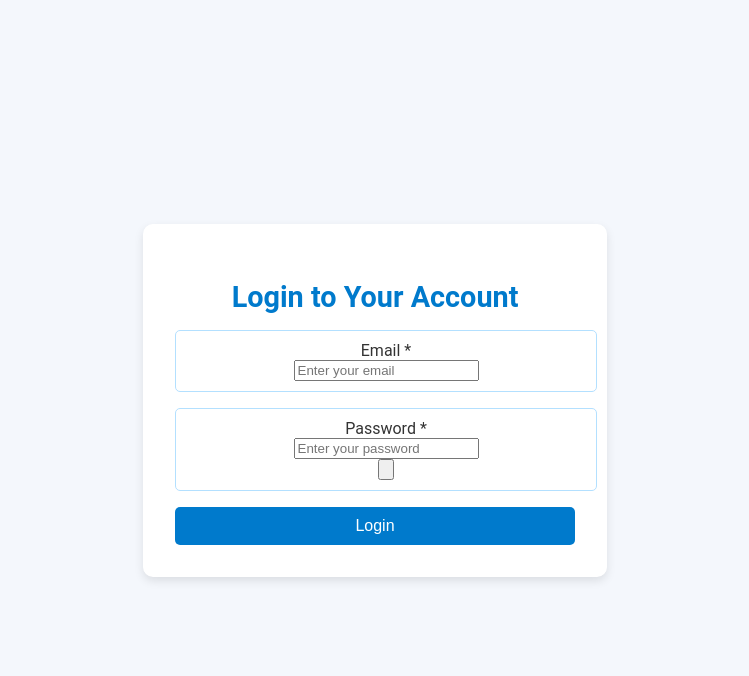
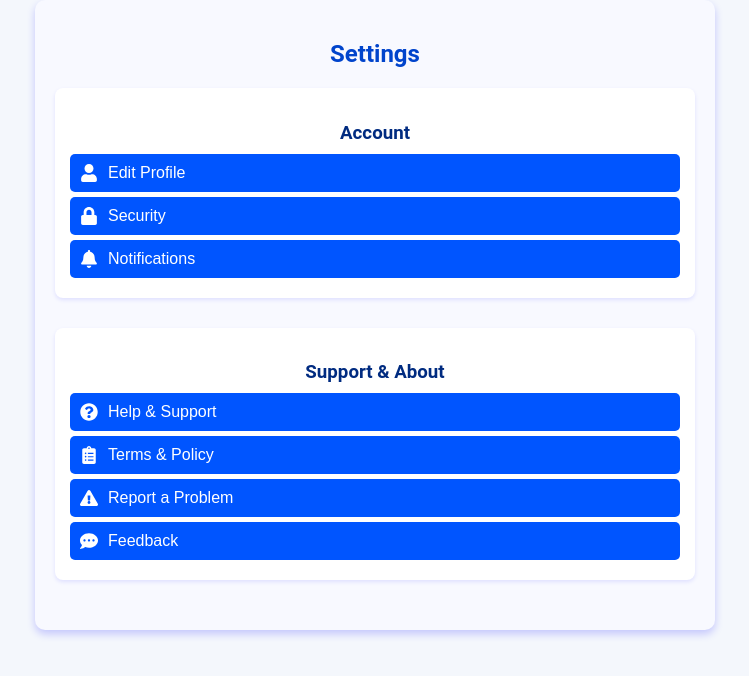
Before and after one commit to vinit-codes/LivTrack-client, a React (Create React App) app in the folder livtrack-frontend/: page /setting in a window 1280 px wide. Before the commit this address led to /login. Shown: the top 676 px of the page, without its empty margins (265-1014 px from the left). Built offline with nearby package versions, Linux system fonts and the light colour scheme; no server answers.

Commit message:
all pages created

```diff
--- a/livtrack-frontend/package.json
+++ b/livtrack-frontend/package.json
@@ -11,6 +11,7 @@
     "cra-template": "1.2.0",
     "react": "^19.0.0",
     "react-dom": "^19.0.0",
+    "react-icons": "^5.4.0",
     "react-router-dom": "^7.1.3",
     "react-scripts": "5.0.1",
     "recharts": "^2.15.1",
--- a/livtrack-frontend/src/App.js
+++ b/livtrack-frontend/src/App.js
@@ -4,7 +4,9 @@ import { AuthProvider } from "./contexts/AuthContext";
 import ProtectedRoute from "./components/ProtectedRoute";
 import Login from "./pages/Login";
 import Profile from "./pages/Profile";
+import Reports from "./pages/reports";
 import Dashboard from "./pages/DashBoard";
+import Settings from "./pages/setting";
 
 function App() {
   return (
@@ -23,6 +25,8 @@ function App() {
             />
             <Route path="*" element={<Navigate to="/dashboard" />} />
             <Route path="/profile" element={<Profile />} />
+            <Route path="/reports" element={<Reports />} />
+            <Route path="/setting" element={<Settings />} />
           </Routes>
         </BrowserRouter>
       </AuthProvider>
--- a/livtrack-frontend/src/pages/DashBoard.js
+++ b/livtrack-frontend/src/pages/DashBoard.js
@@ -1,73 +1,3 @@
-// import { useState, useEffect } from "react";
-// import axios from "axios";
-// import { useAuth } from "../contexts/AuthContext";
-// import { fetchMetrics } from "../services/metrics";
-// import { LineChart, Line, XAxis, YAxis, Tooltip } from "recharts";
-// import { Button, FileInput } from "@mantine/core";
-
-// const API_URL = process.env.REACT_APP_API_URL;
-
-// export default function Dashboard() {
-//   const [metrics, setMetrics] = useState([]);
-//   const { logout } = useAuth();
-
-//   useEffect(() => {
-//     const loadData = async () => {
-//       try {
-//         const data = await fetchMetrics();
-//         setMetrics(data);
-//       } catch (error) {
-//         console.error("Failed to load metrics:", error);
-//       }
-//     };
-//     loadData();
-//   }, []);
-
-//   const handleOCRUpload = async (file) => {
-//     if (!file) return; // Ensure a file is selected
-
-//     const formData = new FormData();
-//     formData.append("file", file);
-
-//     try {
-//       const response = await axios.post(`${API_URL}/api/v1/ocr`, formData, {
-//         headers: {
-//           Authorization: `Bearer ${localStorage.getItem("token")}`,
-//           "Content-Type": "multipart/form-data",
-//         },
-//       });
-
-//       setMetrics((prevMetrics) => [...prevMetrics, response.data]); // Proper state update
-//     } catch (error) {
-//       console.error("OCR upload failed:", error);
-//     }
-//   };
-
-//   return (
-//     <div>
-//       <Button onClick={logout} style={{ float: "right" }}>
-//         Logout
-//       </Button>
-//       <h1>Health Dashboard</h1>
-
-//       <FileInput
-//         label="Upload Medical Report"
-//         onChange={(file) => handleOCRUpload(file)}
-//         accept=".pdf,.png,.jpg"
-//       />
-
-//       <LineChart width={600} height={300} data={metrics}>
-//         <XAxis dataKey="date" />
-//         <YAxis />
-//         <Tooltip />
-//         <Line type="monotone" dataKey="cholesterol" stroke="#8884d8" />
-//         <Line type="monotone" dataKey="glucose" stroke="#82ca9d" />
-//       </LineChart>
-//     </div>
-//   );
-// }
-////////
-
 import { useState, useEffect } from "react";
 import axios from "axios";
 import { useAuth } from "../contexts/AuthContext";
@@ -139,7 +69,7 @@ export default function Dashboard() {
         <button onClick={() => navigate("/home")}>🏠 Home</button>
         <button onClick={() => navigate("/Profile")}>👤 Profile</button>
         <button onClick={() => navigate("/reports")}>📄 Reports</button>
-        <button onClick={() => navigate("/settings")}>⚙️ Settings</button>
+        <button onClick={() => navigate("/setting")}>⚙️ Settings</button>
       </div>
     </div>
   );
--- a/livtrack-frontend/src/pages/reports.js
+++ b/livtrack-frontend/src/pages/reports.js
@@ -0,0 +1,77 @@
+import React, { useState, useEffect } from "react";
+import "../styles/reports.css";
+import axios from "axios";
+
+const API_URL = process.env.REACT_APP_API_URL;
+
+const Reports = () => {
+  const [reports, setReports] = useState([]);
+  const [sortOrder, setSortOrder] = useState("newest");
+
+  useEffect(() => {
+    const fetchReports = async () => {
+      try {
+        const response = await axios.get(`${API_URL}/api/v1/reports`, {
+          headers: {
+            Authorization: `Bearer ${localStorage.getItem("token")}`,
+          },
+        });
+        setReports(response.data);
+      } catch (error) {
+        console.error("Failed to fetch reports:", error);
+      }
+    };
+
+    fetchReports();
+  }, []);
+
+  const sortReports = () => {
+    const sorted = [...reports].sort((a, b) => {
+      return sortOrder === "newest"
+        ? new Date(b.date) - new Date(a.date)
+        : new Date(a.date) - new Date(b.date);
+    });
+    setReports(sorted);
+  };
+
+  useEffect(() => {
+    sortReports();
+  }, [sortOrder]);
+
+  return (
+    <div className="reports-container">
+      <h1 className="reports-title">Your Medical Reports</h1>
+
+      <div className="reports-header">
+        <label>Sort by Date:</label>
+        <select
+          value={sortOrder}
+          onChange={(e) => setSortOrder(e.target.value)}
+          className="sort-dropdown"
+        >
+          <option value="newest">Newest First</option>
+          <option value="oldest">Oldest First</option>
+        </select>
+      </div>
+
+      <div className="reports-list">
+        {reports.length > 0 ? (
+          reports.map((report) => (
+            <div key={report.id} className="report-card">
+              <h3>{report.title}</h3>
+              <p>
+                <strong>Date:</strong>{" "}
+                {new Date(report.date).toLocaleDateString()}
+              </p>
+              <button className="view-report-btn">View Report</button>
+            </div>
+          ))
+        ) : (
+          <p className="no-reports">No reports available.</p>
+        )}
+      </div>
+    </div>
+  );
+};
+
+export default Reports;
--- a/livtrack-frontend/src/pages/setting.js
+++ b/livtrack-frontend/src/pages/setting.js
@@ -0,0 +1,52 @@
+import React from "react";
+import "../styles/setting.css";
+import {
+  FaUser,
+  FaLock,
+  FaBell,
+  FaQuestionCircle,
+  FaClipboardList,
+  FaExclamationTriangle,
+  FaCommentDots,
+} from "react-icons/fa";
+
+const Settings = () => {
+  return (
+    <div className="settings-container">
+      <h2>Settings</h2>
+
+      {/* Account Section */}
+      <div className="settings-section">
+        <h3>Account</h3>
+        <button className="settings-btn">
+          <FaUser /> Edit Profile
+        </button>
+        <button className="settings-btn">
+          <FaLock /> Security
+        </button>
+        <button className="settings-btn">
+          <FaBell /> Notifications
+        </button>
+      </div>
+
+      {/* Support & About Section */}
+      <div className="settings-section">
+        <h3>Support & About</h3>
+        <button className="settings-btn">
+          <FaQuestionCircle /> Help & Support
+        </button>
+        <button className="settings-btn">
+          <FaClipboardList /> Terms & Policy
+        </button>
+        <button className="settings-btn">
+          <FaExclamationTriangle /> Report a Problem
+        </button>
+        <button className="settings-btn">
+          <FaCommentDots /> Feedback
+        </button>
+      </div>
+    </div>
+  );
+};
+
+export default Settings;
--- /dev/null
+++ b/livtrack-frontend/src/styles/reports.css
@@ -0,0 +1,74 @@
+/* Reports Page Styles */
+.reports-container {
+  max-width: 800px;
+  margin: auto;
+  padding: 20px;
+  background: #ffffff;
+  border-radius: 10px;
+  box-shadow: 0 4px 8px rgba(0, 0, 0, 0.1);
+}
+
+.reports-title {
+  text-align: center;
+  color: #333;
+  margin-bottom: 20px;
+}
+
+.reports-header {
+  display: flex;
+  justify-content: space-between;
+  align-items: center;
+  margin-bottom: 20px;
+}
+
+.sort-dropdown {
+  padding: 8px;
+  border-radius: 5px;
+  border: 1px solid #ccc;
+}
+
+.reports-list {
+  display: flex;
+  flex-direction: column;
+  gap: 15px;
+}
+
+.report-card {
+  background: #f9f9f9;
+  padding: 15px;
+  border-radius: 8px;
+  box-shadow: 0 2px 5px rgba(0, 0, 0, 0.1);
+  transition: transform 0.2s;
+}
+
+.report-card:hover {
+  transform: translateY(-3px);
+}
+
+.report-card h3 {
+  margin: 0;
+  color: #222;
+}
+
+.report-card p {
+  color: #666;
+  margin: 5px 0;
+}
+
+.view-report-btn {
+  padding: 8px 12px;
+  border: none;
+  background: #007bff;
+  color: white;
+  border-radius: 5px;
+  cursor: pointer;
+}
+
+.view-report-btn:hover {
+  background: #0056b3;
+}
+
+.no-reports {
+  text-align: center;
+  color: #888;
+}
--- /dev/null
+++ b/livtrack-frontend/src/styles/setting.css
@@ -0,0 +1,52 @@
+.settings-container {
+  width: 50%;
+  margin: auto;
+  padding: 20px;
+  background-color: #f8f9ff;
+  border-radius: 10px;
+  box-shadow: 0 4px 8px rgba(0, 0, 255, 0.2);
+  text-align: center;
+}
+
+h2 {
+  color: #0044cc;
+  margin-bottom: 20px;
+}
+
+.settings-section {
+  margin-bottom: 30px;
+  padding: 15px;
+  background-color: #ffffff;
+  border-radius: 8px;
+  box-shadow: 0 2px 4px rgba(0, 0, 255, 0.1);
+}
+
+h3 {
+  color: #002b80;
+  margin-bottom: 10px;
+}
+
+.settings-btn {
+  width: 100%;
+  padding: 10px;
+  margin: 5px 0;
+  border: none;
+  border-radius: 5px;
+  display: flex;
+  align-items: center;
+  justify-content: left;
+  gap: 10px;
+  font-size: 16px;
+  cursor: pointer;
+  background-color: #0055ff;
+  color: white;
+  transition: background-color 0.3s ease;
+}
+
+.settings-btn:hover {
+  background-color: #003bb3;
+}
+
+.settings-btn svg {
+  font-size: 18px;
+}
```
Also changed, not shown: 1 other file (tests, documents, lock files or other folders).
